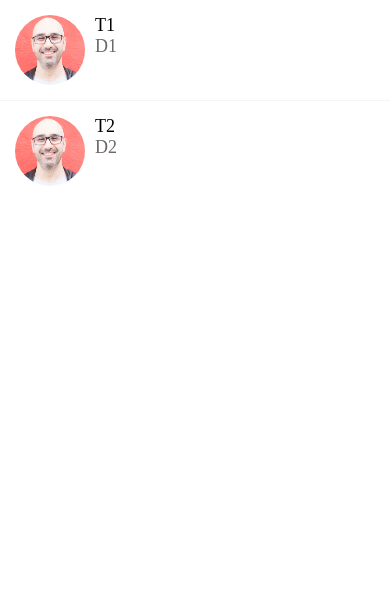
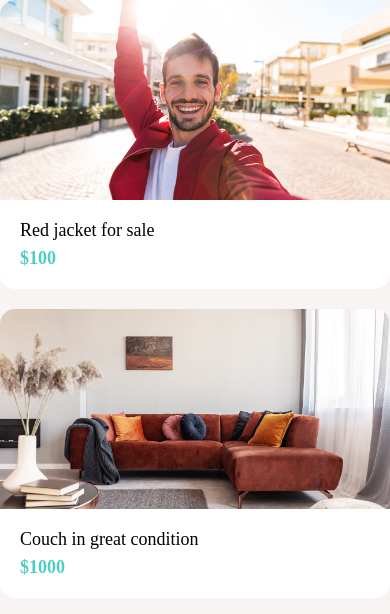
Before and after one commit to srayner/done-with-it, a React Native app: screen / in a window 390 px wide. Shown: the top 614 px of the page. Built offline with nearby package versions, Linux system fonts and the light colour scheme.

Commit message:
added account and listings screens

```diff
--- a/App.js
+++ b/App.js
@@ -4,7 +4,12 @@ import ViewImageScreen from "./app/screens/ViewImageScreen";
 import WelcomeScreen from "./app/screens/WelcomeScreen";
 import ListingDetailsScreen from "./app/screens/ListingDetailsScreen";
 import MessagesScreen from "./app/screens/MessagesScreen";
+import AccountScreen from "./app/screens/AccountScreen";
+import ListingsScreen from "./app/screens/ListingsScreen";
+import Icon from "./app/components/Icon";
+import Screen from "./app/components/Screen";
+import ListItem from "./app/components/ListItem";
 
 export default function App() {
-  return <MessagesScreen />;
+  return <ListingsScreen />;
 }
--- /dev/null
+++ b/app/components/Icon.js
@@ -0,0 +1,25 @@
+import { View, Text } from "react-native";
+import React from "react";
+import { MaterialCommunityIcons } from "@expo/vector-icons";
+
+export default function Icon({
+  name,
+  size = 40,
+  backgroundColor = "#000",
+  iconColor = "#fff",
+}) {
+  return (
+    <View
+      style={{
+        width: size,
+        height: size,
+        borderRadius: size / 2,
+        backgroundColor,
+        justifyContent: "center",
+        alignItems: "center",
+      }}
+    >
+      <MaterialCommunityIcons name={name} color={iconColor} size={size / 2} />
+    </View>
+  );
+}
--- a/app/components/ListItem.js
+++ b/app/components/ListItem.js
@@ -6,9 +6,10 @@ import AppText from "./AppText";
 import colors from "../config/colors";
 
 export default function ListItem({
-  image,
   title,
   subTitle,
+  image,
+  IconComponent,
   onPress,
   renderRightActions,
 }) {
@@ -16,10 +17,11 @@ export default function ListItem({
     <Swipeable renderRightActions={renderRightActions}>
       <TouchableHighlight underlayColor={colors.light} onPress={onPress}>
         <View style={styles.container}>
-          <Image style={styles.image} source={image} />
-          <View>
+          {IconComponent}
+          {image && <Image style={styles.image} source={image} />}
+          <View style={styles.detailsContainer}>
             <AppText style={styles.title}>{title}</AppText>
-            <AppText style={styles.subTitle}>{subTitle}</AppText>
+            {subTitle && <AppText style={styles.subTitle}>{subTitle}</AppText>}
           </View>
         </View>
       </TouchableHighlight>
@@ -31,15 +33,20 @@ const styles = StyleSheet.create({
   container: {
     flexDirection: "row",
     padding: 15,
+    backgroundColor: colors.white,
+  },
+  detailsContainer: {
+    marginLeft: 10,
+    justifyContent: "center",
   },
   image: {
     width: 70,
     height: 70,
     borderRadius: 35,
-    marginRight: 10,
   },
   subTitle: {
     color: colors.medium,
+    fontSize: 14,
   },
   title: {
     fontWeight: "500",
--- a/app/components/Screen.js
+++ b/app/components/Screen.js
@@ -2,8 +2,8 @@ import { StyleSheet, SafeAreaView } from "react-native";
 import React from "react";
 import Contstants from "expo-constants";
 
-export default function Screen({ children }) {
-  return <SafeAreaView style={styles.screen}>{children}</SafeAreaView>;
+export default function Screen({ children, style }) {
+  return <SafeAreaView style={[styles.screen, style]}>{children}</SafeAreaView>;
 }
 
 const styles = StyleSheet.create({
--- /dev/null
+++ b/app/screens/AccountScreen.js
@@ -0,0 +1,70 @@
+import React from "react";
+import { FlatList, ImageComponent, StyleSheet, View } from "react-native";
+
+import Icon from "../components/Icon";
+import ListItem from "../components/ListItem";
+import ListItemSeperator from "../components/ListItemSeperator";
+import Screen from "../components/Screen";
+import colors from "../config/colors";
+
+const menuItems = [
+  {
+    title: "My Listings",
+    icon: {
+      name: "format-list-bulleted",
+      backgroundColor: colors.primary,
+    },
+  },
+  {
+    title: "My Messages",
+    icon: {
+      name: "email",
+      backgroundColor: colors.secondary,
+    },
+  },
+];
+
+export default function AccountScreen() {
+  return (
+    <Screen style={styles.screen}>
+      <View style={styles.container}>
+        <ListItem
+          title="Mosh Hamedani"
+          subTitle={"programmingwithmosh@gmail.com"}
+          image={require("../assets/mosh.jpg")}
+        />
+      </View>
+      <View style={styles.container}>
+        <FlatList
+          data={menuItems}
+          keyExtractor={(menuItem) => menuItem.title}
+          ItemSeparatorComponent={ListItemSeperator}
+          renderItem={({ item }) => (
+            <ListItem
+              title={item.title}
+              IconComponent={
+                <Icon
+                  name={item.icon.name}
+                  backgroundColor={item.icon.backgroundColor}
+                />
+              }
+            />
+          )}
+        />
+      </View>
+      <ListItem
+        title={"Logout"}
+        IconComponent={<Icon name={"logout"} backgroundColor={"#ffe66d"} />}
+      />
+    </Screen>
+  );
+}
+
+const styles = StyleSheet.create({
+  container: {
+    marginVertical: 20,
+  },
+  screen: {
+    backgroundColor: colors.light,
+  },
+});
--- /dev/null
+++ b/app/screens/ListingsScreen.js
@@ -0,0 +1,45 @@
+import { FlatList, StyleSheet } from "react-native";
+import React from "react";
+
+import Card from "../components/Card";
+import Screen from "../components/Screen";
+import colors from "../config/colors";
+
+export default function ListingsScreen() {
+  const listings = [
+    {
+      id: 1,
+      title: "Red jacket for sale",
+      price: 100,
+      image: require("../assets/jacket.jpg"),
+    },
+    {
+      id: 2,
+      title: "Couch in great condition",
+      price: 1000,
+      image: require("../assets/couch.jpg"),
+    },
+  ];
+  return (
+    <Screen style={styles.screen}>
+      <FlatList
+        data={listings}
+        keyExtractor={(listing) => listing.id.toString()}
+        renderItem={({ item }) => (
+          <Card
+            title={item.title}
+            subTitle={"$" + item.price}
+            image={item.image}
+          />
+        )}
+      />
+    </Screen>
+  );
+}
+
+const styles = StyleSheet.create({
+  screen: {
+    backgroundColor: colors.light,
+    padding: 20,
+  },
+});
```
Also changed, not shown: app/components/MenuItem.js (added, +35 -0 lines).
